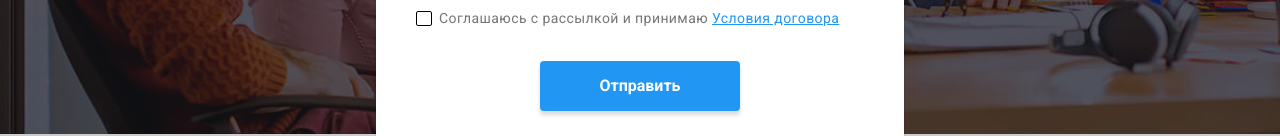
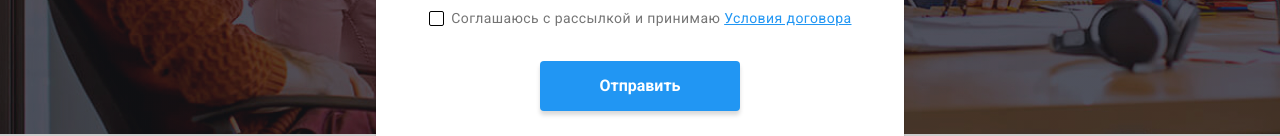
Before and after one commit to Sergiy-Yuschenko/goit-markup-hw-06, a plain HTML site: page index.html in a window 1280 px wide. Both pictures are taken after a click on the button "Заказать услугу". Shown: the part 546-682 px from the top of the page. Drawn offline with nearby package versions, Linux system fonts and the light colour scheme.

Commit message:
Додає доповнення по зауваженню 3

```diff
--- a/css/styles.css
+++ b/css/styles.css
@@ -978,6 +978,9 @@ padding: 27px 0;
 }
 
 .modal-form-policy-text {
+        width: 423px;
+        margin-left: auto;
+        margin-right:auto;
         font-weight: 400;
         font-size: 14px;
         line-height: 1.714;
```
